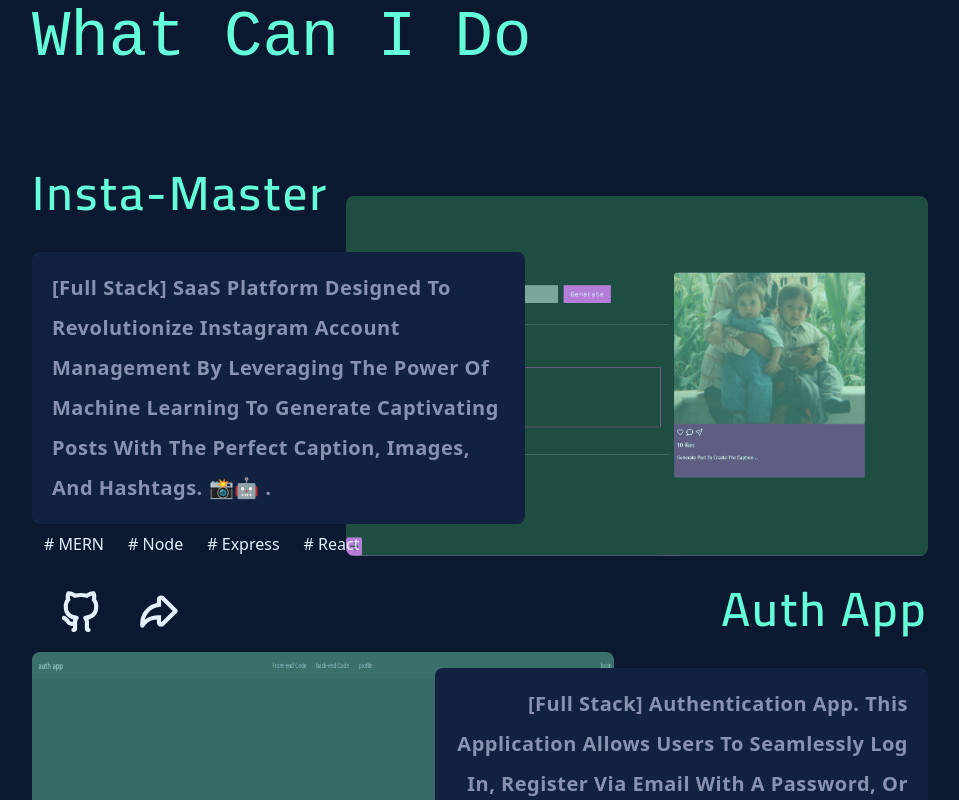
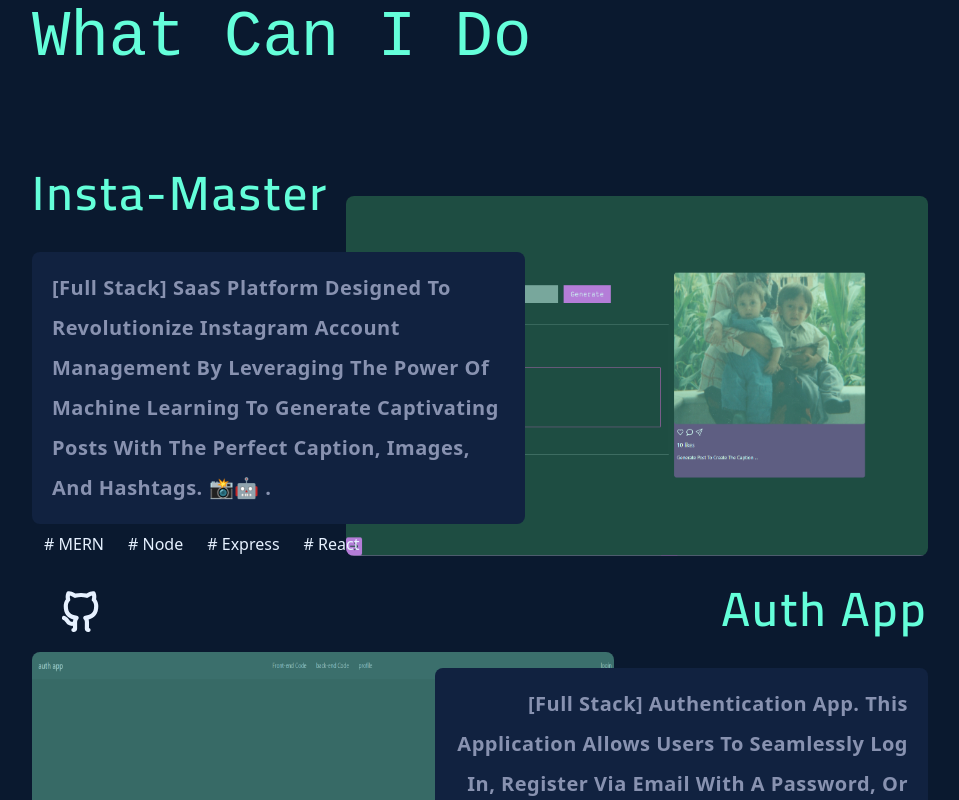
Before and after one commit to khaleda-02/react-portfolio, a React (Create React App) app: page / in a window 1280 px wide. Shown: the part 2720-3520 px from the top of the page, without its empty margins (160-1119 px from the left). Built offline with nearby package versions, Linux system fonts and the light colour scheme; a web font is replaced by a local one.

Commit message:
add skills to technical experience,fix what can I do section

```diff
--- a/src/components/mainComponents/About.jsx
+++ b/src/components/mainComponents/About.jsx
@@ -24,7 +24,7 @@ const About = () => {
           </p>
           <p className="text-[18px] w-[90%]my-6 mr-auto hidden lg:block text-center lg:text-left">
             I started my coding journey almost a 3 year ago and now I'm{" "}
-            <span className="sub-text">software development student</span> and
+            <span className="sub-text">software development graduated</span> and
             doing freelance projects on the side. You may have noticed from my
             portfolio, but I'm obsessed with unique, interesting design and
             user-friendly functionality so hit me up with your weird artistic
--- a/src/components/specificComponents/Project.jsx
+++ b/src/components/specificComponents/Project.jsx
@@ -1,69 +1,155 @@
-import { RiGithubLine } from 'react-icons/ri'
-import { TiArrowForwardOutline } from 'react-icons/ti'
-
+import { RiGithubLine } from "react-icons/ri";
+import { TiArrowForwardOutline } from "react-icons/ti";
 
 function NonPreferdProject({ title, imgScr, link, github }) {
   return (
     <>
-      <div className='flex w-[100%] md:w-[47%] relative  justify-center items-center group md:my-10 text-slate'>
-        <img src={imgScr} alt={title} className='w-full h-full cover ' />
-        <div className='absolute w-full h-full left-0 top-0 bg-black/70 z-10 md:group-hover:opacity-0 duration-500'></div>
+      <div className="flex w-[100%] md:w-[47%] relative  justify-center items-center group md:my-10 text-slate">
+        <img src={imgScr} alt={title} className="w-full h-full cover " />
+        <div className="absolute w-full h-full left-0 top-0 bg-black/70 z-10 md:group-hover:opacity-0 duration-500"></div>
 
-        <div className='caveat tracking-wider text-3xl md:text-4xl w-[100%] text-center font-bold capitalize
+        <div
+          className="caveat tracking-wider text-3xl md:text-4xl w-[100%] text-center font-bold capitalize
             absolute left-[50%] top-[50%] z-20 translate-x-[-50%] translate-y-[-50%]
-            md:group-hover:top-[105%] md:group-hover:translate-y-0 duration-500'>{title}</div>
+            md:group-hover:top-[105%] md:group-hover:translate-y-0 duration-500"
+        >
+          {title}
+        </div>
 
-        <div className='z-50 group absolute top-0 right-0 md:opacity-0 md:group-hover:opacity-[1]
-          duration-500 w-full h-full flex items-end  justify-end gap-4 md:gap-7 p-2 md:p-6'>
-          <a href={github} target="_blank" rel="noreferrer" className=' md:animate-bounce md:h-8  text-4xl md:text-5xl'><RiGithubLine /></a>
-          <a href={link} target="_blank" rel="noreferrer" className='  md:animate-bounce md:h-8  text-4xl md:text-5xl '><TiArrowForwardOutline /></a>
+        <div
+          className="z-50 group absolute top-0 right-0 md:opacity-0 md:group-hover:opacity-[1]
+          duration-500 w-full h-full flex items-end  justify-end gap-4 md:gap-7 p-2 md:p-6"
+        >
+          <a
+            href={github}
+            target="_blank"
+            rel="noreferrer"
+            className=" md:animate-bounce md:h-8  text-4xl md:text-5xl"
+          >
+            <RiGithubLine />
+          </a>
+          <a
+            href={link}
+            target="_blank"
+            rel="noreferrer"
+            className="  md:animate-bounce md:h-8  text-4xl md:text-5xl "
+          >
+            <TiArrowForwardOutline />
+          </a>
         </div>
       </div>
     </>
-  )
+  );
 }
-
 
 function PreferdProject({ id, title, imgScr, link, github, data, skills }) {
   return (
     <>
-      <div className={`hidden lg:flex w-[100%] h-[45vh] relative  justify-between items-center group my-10 ${id % 2 === 0 ? "flex-row" : "flex-row-reverse"}`}>
-        <div className='w-[65%] h-full relative group'>
-          <img src={imgScr} alt="title" className='w-full h-full cover rounded-lg' />
-          <div className='absolute left-0 top-0 w-full h-full bg-green/30 hover:opacity-0 duration-500 rounded-lg'></div>
+      <div
+        className={`hidden lg:flex w-[100%] h-[45vh] relative  justify-between items-center group my-10 ${
+          id % 2 === 0 ? "flex-row" : "flex-row-reverse"
+        }`}
+      >
+        <div className="w-[65%] h-full relative group">
+          <img
+            src={imgScr}
+            alt="title"
+            className="w-full h-full cover rounded-lg"
+          />
+          <div className="absolute left-0 top-0 w-full h-full bg-green/30 hover:opacity-0 duration-500 rounded-lg"></div>
         </div>
-        <div className={`w-[55%] absolute  top-[50%] translate-y-[-50%] ${id % 2 === 0 ? "text-right right-0" : "text-left left-0"}`}>
-          <div className='cairo font-extrabold capitalize text-5xl my-9  tracking-wider text-green'>{title}</div>
-          <p className='text-slate text-xl bg-light-navy rounded-lg px-5 py-4 tracking-wide leading-10 font-bold'>{data}</p>
-          <div className={`flex  items-center ${id % 2 === 0 ? "justify-end" : "justify-start"}`}>{skills.map(skill => {
-            return <p className='px-3 py-2'> # {skill}</p>
-          })}
+        <div
+          className={`w-[55%] absolute  top-[50%] translate-y-[-50%] ${
+            id % 2 === 0 ? "text-right right-0" : "text-left left-0"
+          }`}
+        >
+          <div className="cairo font-extrabold capitalize text-5xl my-9  tracking-wider text-green">
+            {title}
           </div>
-          <div className={`flex items-center  gap-7 p-6 ${id % 2 === 0 ? "justify-end" : "justify-start"}`}>
-            <a href={github} target="_blank" rel="noreferrer" className=' animate-bounce h-2 '><RiGithubLine size={50} /></a>
-            <a href={link} target="_blank" rel="noreferrer" className=' animate-bounce h-2 '><TiArrowForwardOutline size={50} /></a>
+          <p className="text-slate text-xl bg-light-navy rounded-lg px-5 py-4 tracking-wide leading-10 font-bold">
+            {data}
+          </p>
+          <div
+            className={`flex  items-center ${
+              id % 2 === 0 ? "justify-end" : "justify-start"
+            }`}
+          >
+            {skills.map((skill) => {
+              return <p className="px-3 py-2"> # {skill}</p>;
+            })}
+          </div>
+          <div
+            className={`flex items-center  gap-7 p-6 ${
+              id % 2 === 0 ? "justify-end" : "justify-start"
+            }`}
+          >
+            <a
+              href={github}
+              target="_blank"
+              rel="noreferrer"
+              className=" animate-bounce h-2 "
+            >
+              <RiGithubLine size={50} />
+            </a>
+            {link && (
+              <a
+                href={link}
+                target="_blank"
+                rel="noreferrer"
+                className=" animate-bounce h-2 "
+              >
+                <TiArrowForwardOutline size={50} />
+              </a>
+            )}
           </div>
         </div>
       </div>
-      <div className={`flex lg:hidden w-[100%] min-h-[500px]   relative  justify-cneter items-center group my-10 rounded-sm`}>
-        <div className={`absolute min-w-full min-h-full top-0 left-0 bg-light-navy/90 rounded-sm py-2 px-5 flex flex-col items-start justify-center `}>
-          <div className='cairo font-extrabold capitalize text-4xl tracking-wider text-green'>{title}</div>
-          <p className='text-white text-lg  rounded-sm tracking-normal leading-8 my-3 '>{data}</p>
-          <div className={`flex  items-center justify-start`}>{skills.map(skill => {
-            return <p className='pr-3 py-2 text-green'>{skill}</p>
-          })}
+      <div
+        className={`flex lg:hidden w-[100%] min-h-[500px]   relative  justify-cneter items-center group my-10 rounded-sm`}
+      >
+        <div
+          className={`absolute min-w-full min-h-full top-0 left-0 bg-light-navy/90 rounded-sm py-2 px-5 flex flex-col items-start justify-center `}
+        >
+          <div className="cairo font-extrabold capitalize text-4xl tracking-wider text-green">
+            {title}
+          </div>
+          <p className="text-white text-lg  rounded-sm tracking-normal leading-8 my-3 ">
+            {data}
+          </p>
+          <div className={`flex  items-center justify-start`}>
+            {skills.map((skill) => {
+              return <p className="pr-3 py-2 text-green">{skill}</p>;
+            })}
           </div>
           <div className={`flex items-center  gap-7 p-6 pl-0 justify-start`}>
-            <a href={github} target="_blank" rel="noreferrer" className=' animate-bounce h-2 '><RiGithubLine size={50} /></a>
-            <a href={link} target="_blank" rel="noreferrer" className=' animate-bounce h-2 '><TiArrowForwardOutline size={50} /></a>
+            <a
+              href={github}
+              target="_blank"
+              rel="noreferrer"
+              className=" animate-bounce h-2 "
+            >
+              <RiGithubLine size={50} />
+            </a>
+            {link && (
+              <a
+                href={link}
+                target="_blank"
+                rel="noreferrer"
+                className=" animate-bounce h-2 "
+              >
+                <TiArrowForwardOutline size={50} />
+              </a>
+            )}
           </div>
         </div>
-        <img src={imgScr} alt="title" className='w-full min-h-[500px]   cover rounded-sm' />
+        <img
+          src={imgScr}
+          alt="title"
+          className="w-full min-h-[500px]   cover rounded-sm"
+        />
       </div>
     </>
-  )
+  );
 }
 
-
-
-export default { PreferdProject, NonPreferdProject }
+export default { PreferdProject, NonPreferdProject };
--- a/src/data/ProjectsData.js
+++ b/src/data/ProjectsData.js
@@ -19,7 +19,7 @@ const ProjectsData = [
         skills: ["MERN", "Node", "Express", "React"],
         title: "Insta-master ",
         img: instaMaster,
-        link: "https://insta-master.onrender.com/",
+        // link: "https://insta-master.onrender.com/",
         github: "https://github.com/khaleda-02/insta-master",
         preferd: true,
       },
@@ -29,7 +29,7 @@ const ProjectsData = [
         skills: ["MERN", "Node", "Express", "React"],
         title: "Auth app ",
         img: authApp,
-        link: "https://express-auth-app-fmbd.onrender.com/",
+        // link: "https://express-auth-app-fmbd.onrender.com/",
         github: "https://github.com/khaleda-02/auth-app-front",
         preferd: true,
       },
@@ -90,16 +90,6 @@ const ProjectsData = [
         preferd: false,
       },
       {
-        id: 3,
-        data: "Website to show my profile , contain some of my projects , my scoial media accounts and some ways to content my to see it and learn more .",
-        skills: ["html5", "css3", "javascript"],
-        title: "dev Portfolio",
-        img: mainPortfolio,
-        link: "https://khaledayman-myportfilio.netlify.app",
-        github: "https://github.com/khaleda-02/main-portfolio",
-        preferd: false,
-      },
-      {
         id: 4,
         data: "Website to show my profile , contain some of my projects , my scoial media accounts and some ways to content my to see it and learn more .",
         skills: ["html5", "css3", "javascript"],
```
Also changed, not shown: src/components/mainComponents/MyExperience.jsx (+16 -5 lines).
